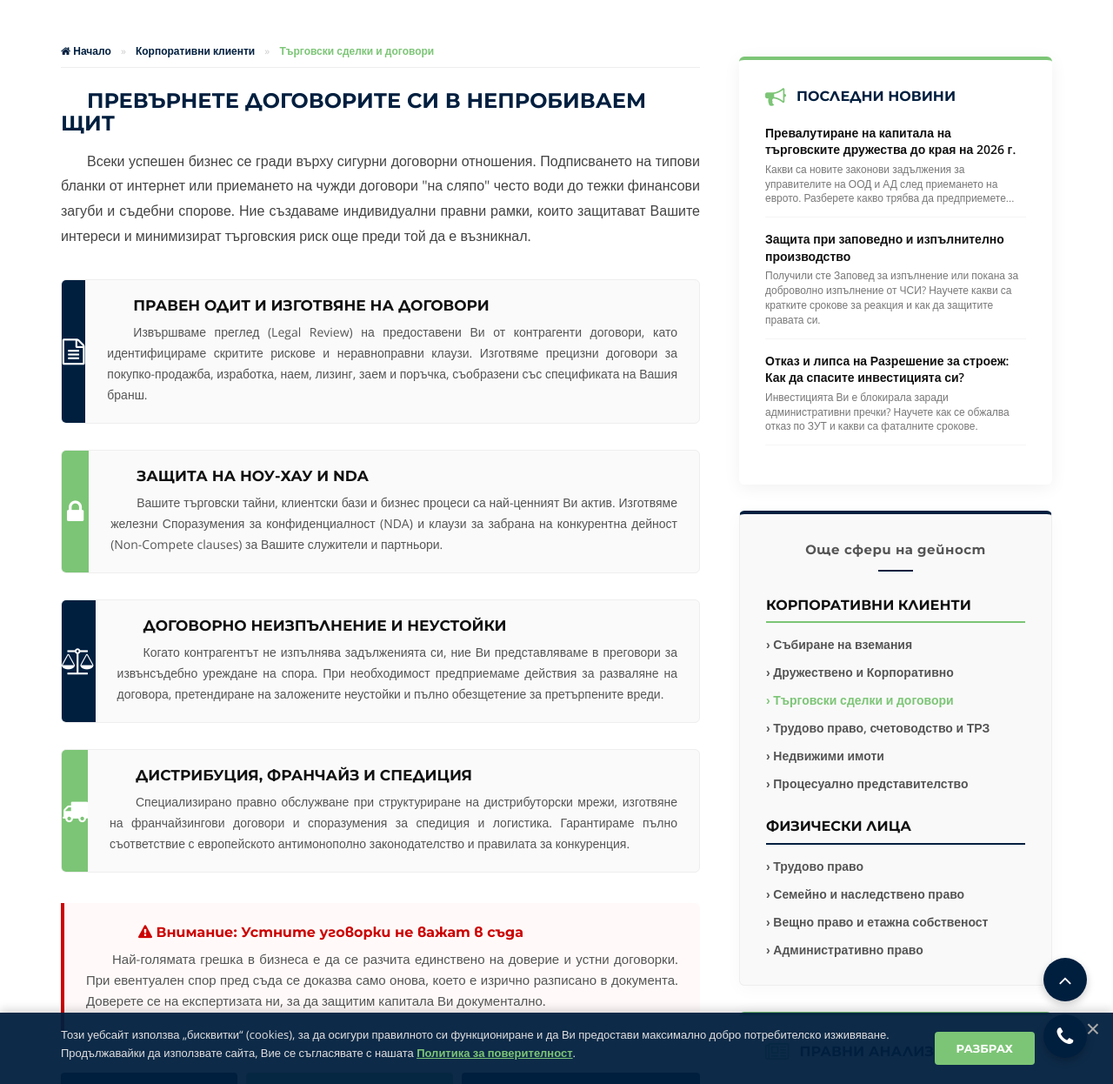
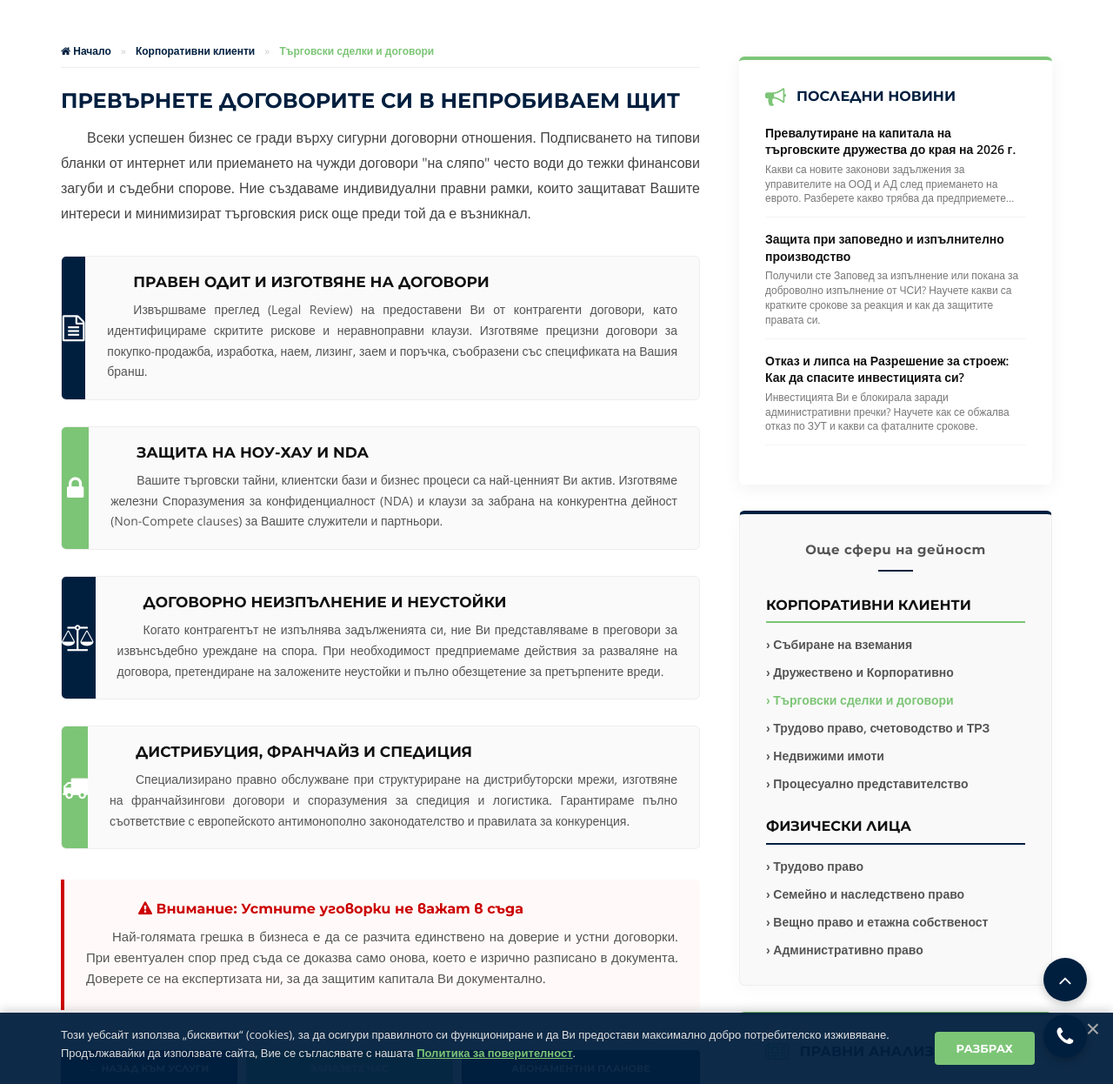
Before and after one commit to NikolaiNikolaev/law-page, a Jekyll site: the page built from korporativni-klienti/targovski-sdelki-i-dogovorno-pravo.html, in a window 1280 px wide and 1400 px high, scrolled down 396 px. Shown: the part 154-1400 px from the top of the window at 87% size. Built offline with Jekyll 4.4.1, drawn with Linux system fonts in a browser that asks for light colours.

Commit message:
Update targovski-sdelki-i-dogovorno-pravo.html

```diff
--- a/korporativni-klienti/targovski-sdelki-i-dogovorno-pravo.html
+++ b/korporativni-klienti/targovski-sdelki-i-dogovorno-pravo.html
@@ -23,7 +23,7 @@
 
     <style>
         /* Автоматична табулация (един пръст разстояние) за абзаци и подзаглавия */
-        .article-body p, .article-body h3, .article-body h4 {
+        .article-body p, .article-body h4 {
             text-indent: 30px;
         }
         /* Премахваме табулацията само за заглавията в цветните кутии и цитатите, за да не се размества дизайна им */
```
